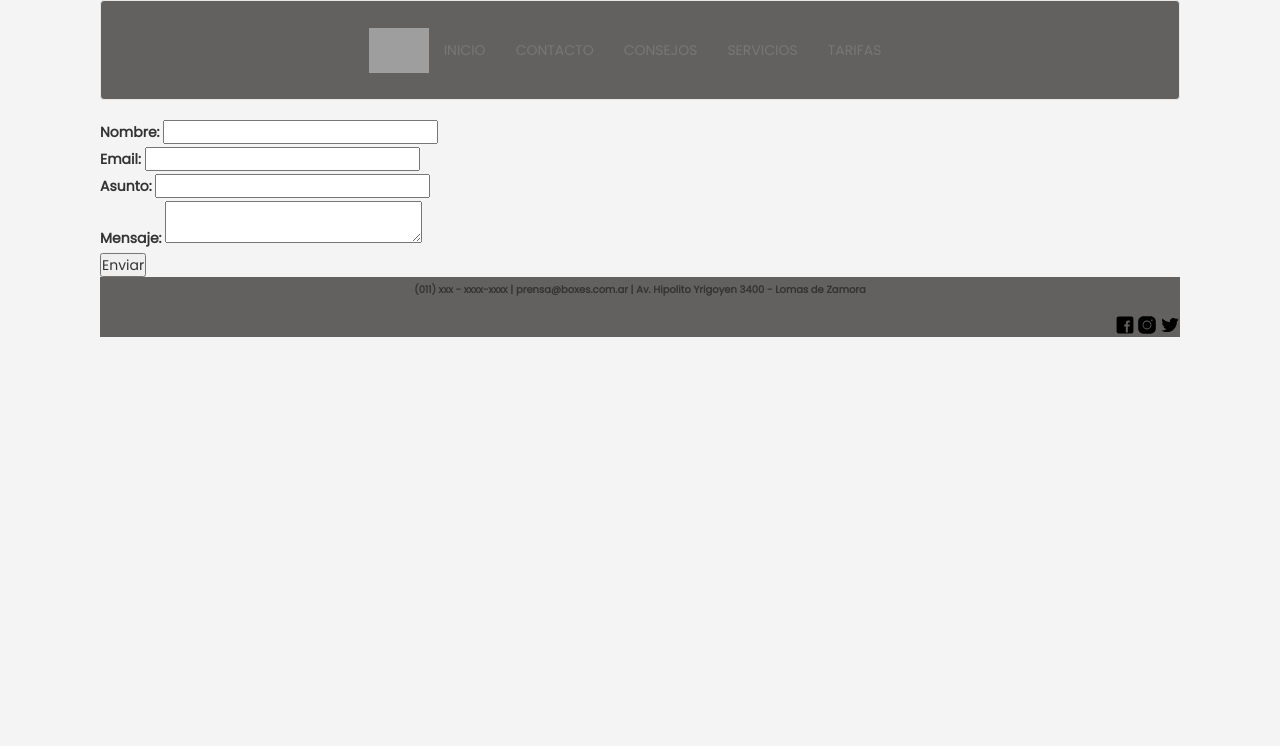
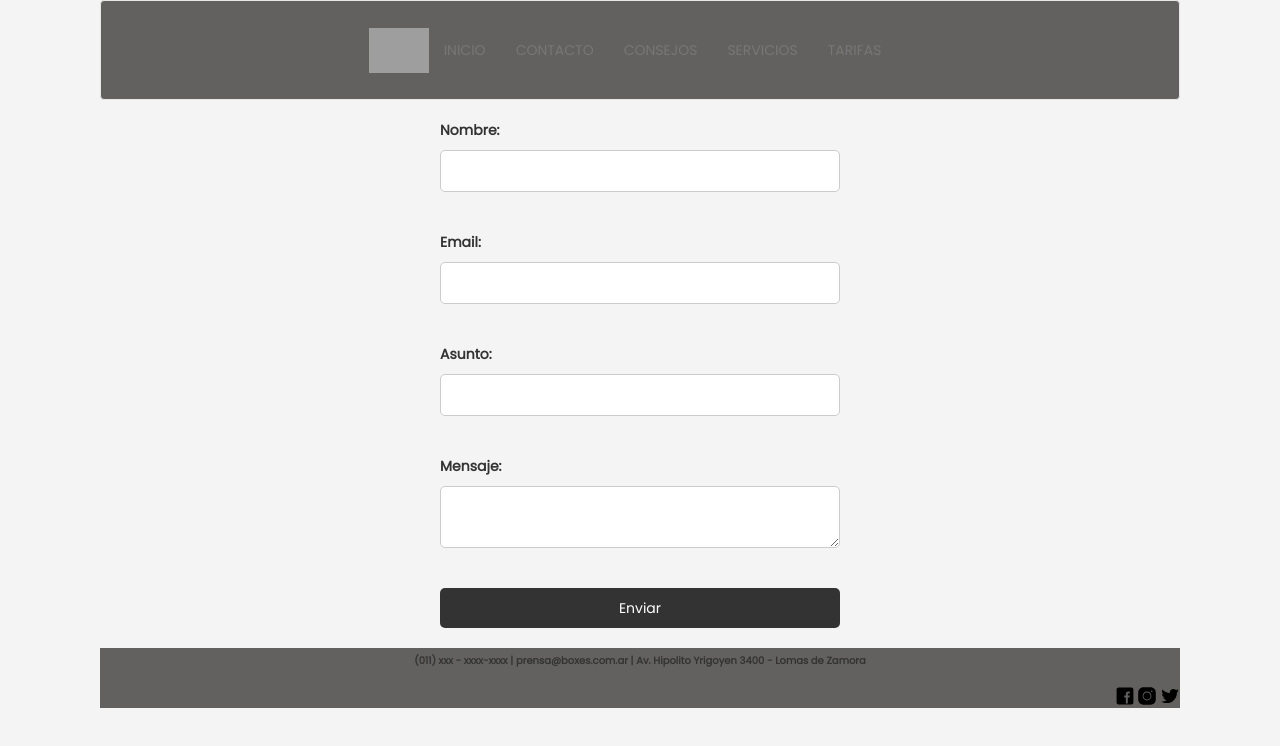
Before and after one commit to M-soledad/segundapreentrega, a plain HTML site: page pages/contacto.html in a window 1280 px wide. Drawn offline with nearby package versions, Linux system fonts and the light colour scheme; grey boxes are pictures that could not be loaded.

Commit message:
modificaciones

```diff
--- a/estilos/estilos.css
+++ b/estilos/estilos.css
@@ -154,6 +154,36 @@ footer div:first-child {
   justify-content: center;
 }
 
+form {
+  width: 400px;
+  margin: 0 auto;
+}
+
+label {
+  display: block;
+  margin-bottom: 10px;
+}
+
+input,
+textarea {
+  display: block;
+  width: 100%;
+  padding: 10px;
+  margin-bottom: 20px;
+  border: 1px solid #ccc;
+  border-radius: 5px;
+  box-sizing: border-box;
+}
+
+input[type="submit"] {
+  background-color: #333;
+  color: #fff;
+  border: none;
+  border-radius: 5px;
+  padding: 10px 20px;
+  cursor: pointer;
+  transition: background-color 0.3s ease-in-out;
+
 
 @media only screen and (max-width: 1024px) {
   body {
```
Also changed, not shown: index.html (+7 -16 lines), pages/tarifas.html (+1 -5 lines).
